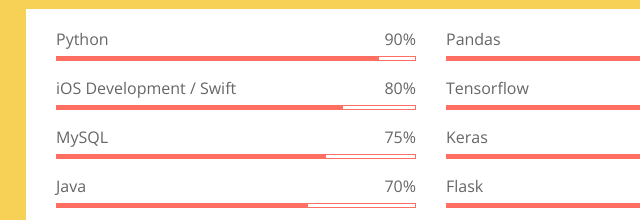
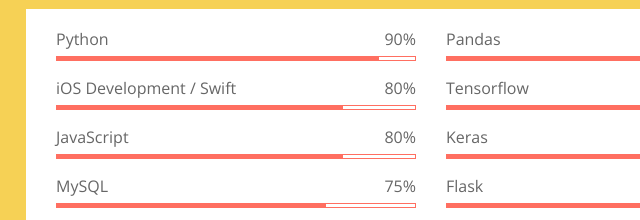
Before and after one commit to ShivamBhosale/myPortfolio, a plain HTML site: page myPortfolio/index.html in a window 1280 px wide. Shown: the part 791-1011 px from the top of the page, 374-1014 px from the left. Drawn offline with nearby package versions, Linux system fonts and the light colour scheme.

Commit message:
Update index.html

```diff
--- a/myPortfolio/index.html
+++ b/myPortfolio/index.html
@@ -135,18 +135,19 @@
                                     <div class="progress">
                                         <div class="progress-bar" role="progressbar" aria-valuenow="80" aria-valuemin="0" aria-valuemax="100"></div>
                                     </div>
+                                        <div class="skill-name">
+                                        <p>JavaScript</p><p>80%</p>
+                                    </div>
+                                    <div class="progress">
+                                        <div class="progress-bar" role="progressbar" aria-valuenow="80" aria-valuemin="0" aria-valuemax="100"></div>
+                                    </div>
                                     <div class="skill-name">
                                         <p>MySQL</p><p>75%</p>
                                     </div>
                                     <div class="progress">
                                         <div class="progress-bar" role="progressbar" aria-valuenow="75" aria-valuemin="0" aria-valuemax="100"></div>
                                     </div>
-                                    <div class="skill-name">
-                                        <p>Java</p><p>70%</p>
-                                    </div>
-                                    <div class="progress">
-                                        <div class="progress-bar" role="progressbar" aria-valuenow="70" aria-valuemin="0" aria-valuemax="100"></div>
-                                    </div>
+
                                     <div class="skill-name">
                                         <p>C++</p><p>70%</p>
                                     </div>
```
